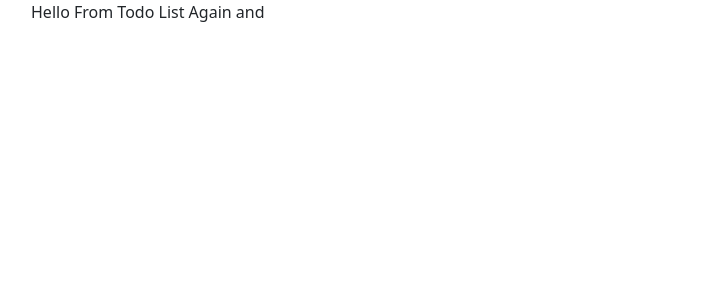
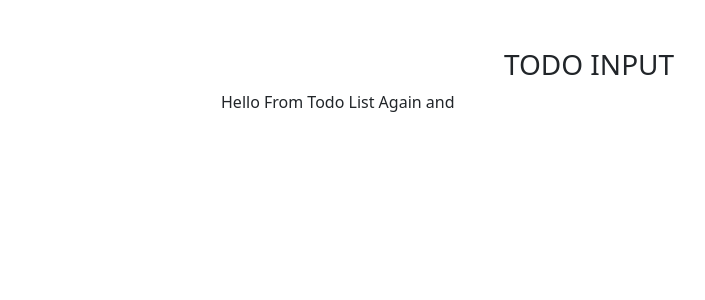
Before and after one commit to HumbleAssassin/react-todo-list, a React (Create React App) app: page / in a window 1280 px wide. Shown: the top 300 px of the page, without its empty margins (51-756 px from the left). Built offline with nearby package versions, Linux system fonts and the light colour scheme.

Commit message:
structured

```diff
--- a/src/App.js
+++ b/src/App.js
@@ -5,16 +5,62 @@
 import TodoInput from "./components/TodoInput"
 
 export default class App extends Component {
+   state = {
+      items: [
+         {
+            id: 1,
+            title: "wake up",
+         },
+         {
+            id: 2,
+            title: "make breakfast",
+         },
+      ],
+      item: "",
+      editItem: false,
+   }
+
+   handleChange = (e) => {
+      console.log("handleChange")
+   }
+
+   handleSubmit = (e) => {
+      console.log("handle submit")
+   }
+
+   clearList = () => {
+      console.log("clear list")
+   }
+
+   handleDelete = (id) => {
+      console.log(`handle edit ${id}`)
+   }
+
+   handleEdit = (id) => {
+      console.log(`handle Edit ${id}`)
+   }
+
    render() {
       return (
-         <>
-            <div className="container">
-               <div className="row">
-                  <TodoInput />
-                  <TodoList />
+         <div className="container">
+            <div className="row">
+               <div className="col-10 mx-auto col-md-8 mt-5">
+                  <h3 className="text-uppercase text-center">todo input</h3>
+                  <TodoInput
+                     item={this.state.item}
+                     handleChange={this.handleChange}
+                     handleSubmit={this.handleSubmit}
+                     editItem={this.state.editItem}
+                  />
+                  <TodoList
+                     items={this.state.items}
+                     clearList={this.clearList}
+                     handleDelete={this.handleDelete}
+                     handleEdit={this.handleEdit}
+                  />
                </div>
             </div>
-         </>
+         </div>
       )
    }
 }
```
